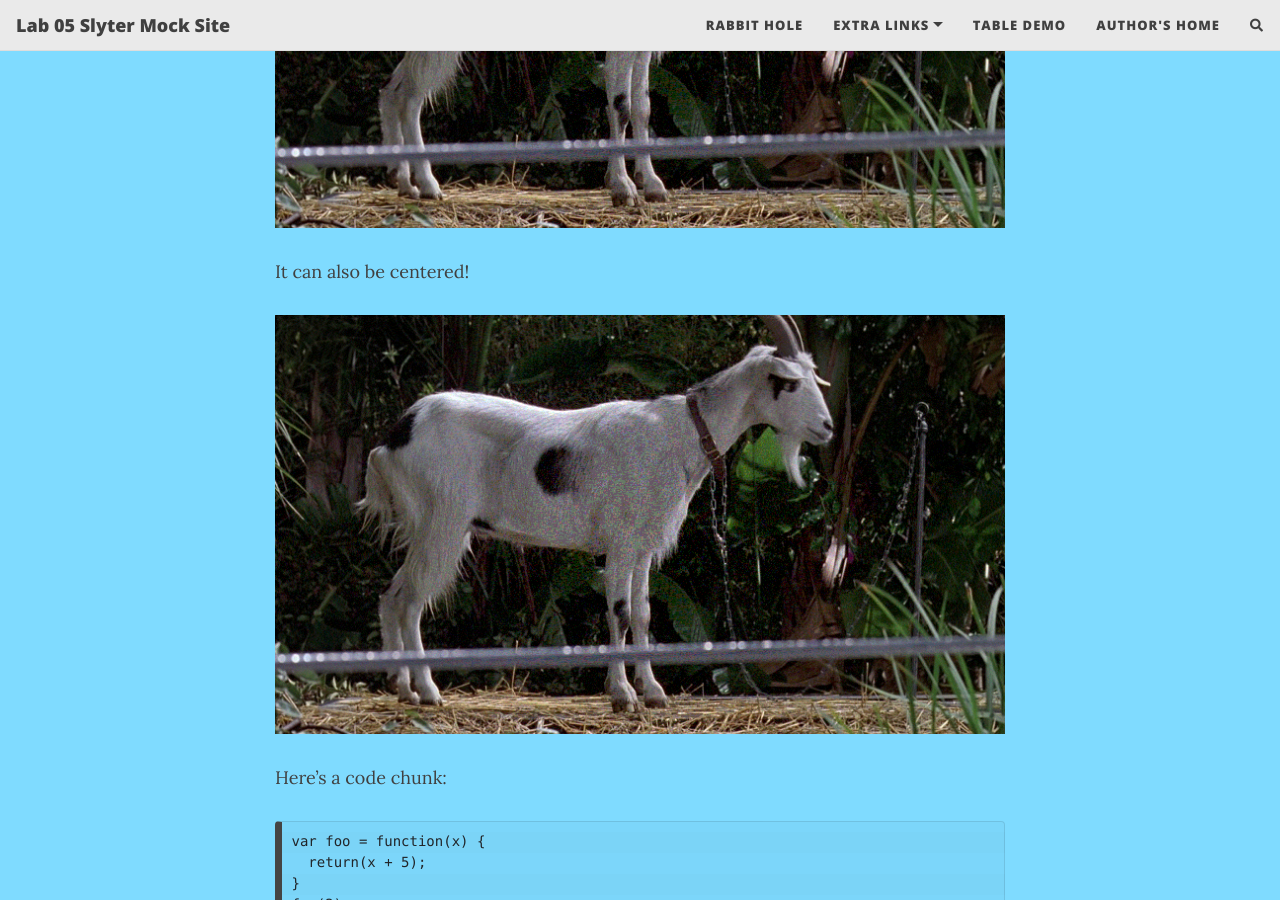
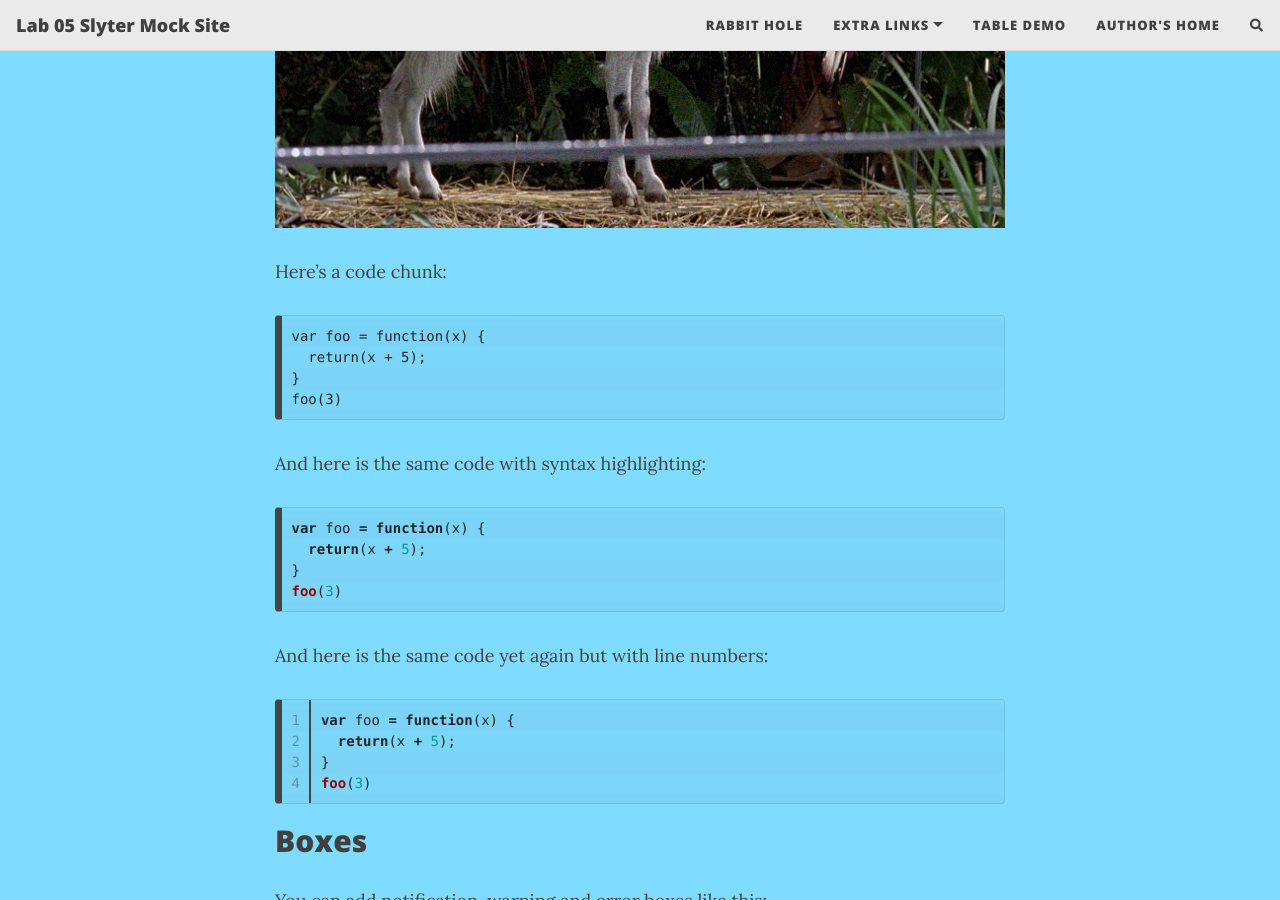
Before and after one commit to Bslyter/bslyter.github.io, a Jekyll site: the page built from _posts/2020-02-28-test-markdown.md, in a window 1280 px wide and 900 px high, scrolled down 1110 px. Built offline with Jekyll 4.4.1, drawn with Linux system fonts in a browser that asks for light colours; nearby versions of some CDN libraries; comment, search, counter and statistics services are not loaded.

Commit message:
Update 2020-02-28-test-markdown.md

```diff
--- a/_posts/2020-02-28-test-markdown.md
+++ b/_posts/2020-02-28-test-markdown.md
@@ -25,10 +25,6 @@ Here's a useless table:
 
 
 How about a yummy goat?
-
-![Goat](/assets/img/goat.gif)
-
-It can also be centered!
 
 ![Goat](/assets/img/goat.gif){: .mx-auto.d-block :}
 
```
